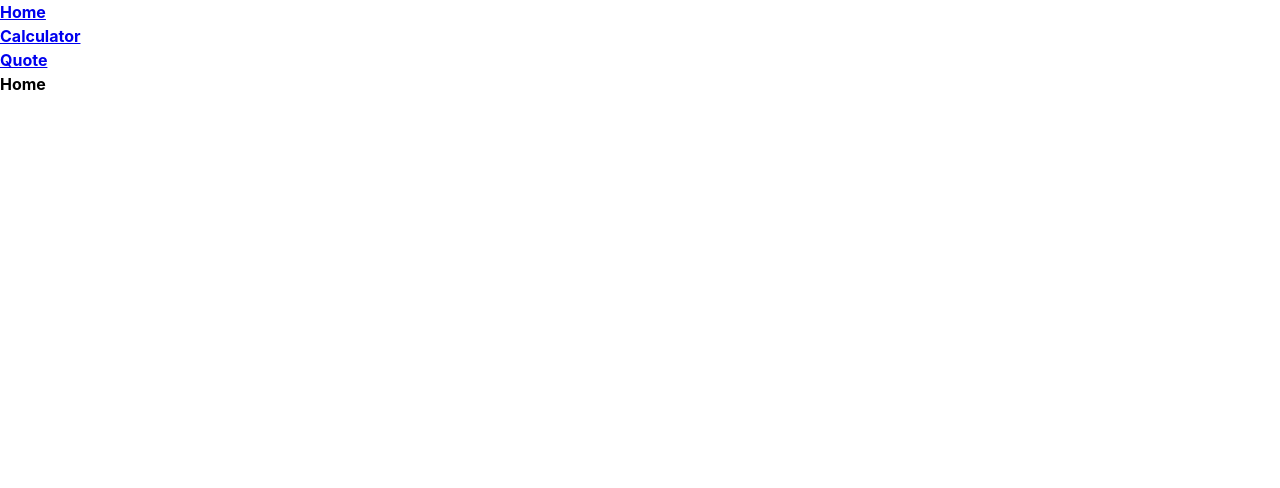
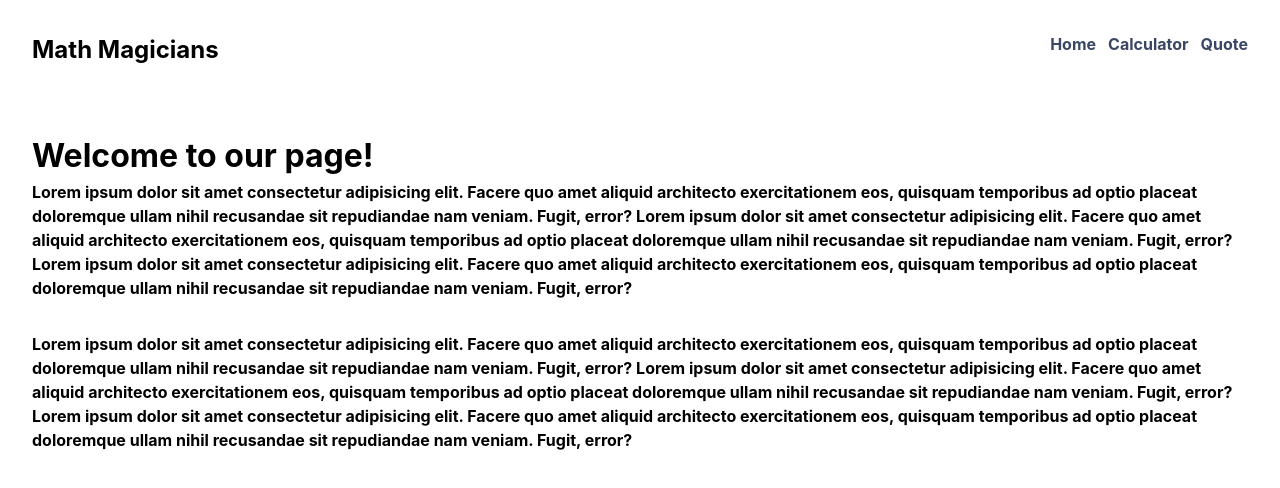
Before and after one commit to MahdiSohaily/Math-magicians, a React (Create React App) app: page / in a window 1280 px wide. Shown: the top 488 px of the page. Built offline with nearby package versions, Linux system fonts and the light colour scheme.

Commit message:
Add content for the home page

```diff
--- a/src/pages/Home.tsx
+++ b/src/pages/Home.tsx
@@ -1,7 +1,37 @@
-import React from 'react'
+import React from 'react';
 
 export default function Home() {
   return (
-    <div>Home</div>
-  )
+    <div className="p-8">
+      <h1>Welcome to our page!</h1>
+      <p>
+        Lorem ipsum dolor sit amet consectetur adipisicing elit. Facere quo amet
+        aliquid architecto exercitationem eos, quisquam temporibus ad optio
+        placeat doloremque ullam nihil recusandae sit repudiandae nam veniam.
+        Fugit, error?
+        Lorem ipsum dolor sit amet consectetur adipisicing elit. Facere quo amet
+        aliquid architecto exercitationem eos, quisquam temporibus ad optio
+        placeat doloremque ullam nihil recusandae sit repudiandae nam veniam.
+        Fugit, error?
+        Lorem ipsum dolor sit amet consectetur adipisicing elit. Facere quo amet
+        aliquid architecto exercitationem eos, quisquam temporibus ad optio
+        placeat doloremque ullam nihil recusandae sit repudiandae nam veniam.
+        Fugit, error?
+      </p>
+      <p className='mt-8'>
+        Lorem ipsum dolor sit amet consectetur adipisicing elit. Facere quo amet
+        aliquid architecto exercitationem eos, quisquam temporibus ad optio
+        placeat doloremque ullam nihil recusandae sit repudiandae nam veniam.
+        Fugit, error?
+        Lorem ipsum dolor sit amet consectetur adipisicing elit. Facere quo amet
+        aliquid architecto exercitationem eos, quisquam temporibus ad optio
+        placeat doloremque ullam nihil recusandae sit repudiandae nam veniam.
+        Fugit, error?
+        Lorem ipsum dolor sit amet consectetur adipisicing elit. Facere quo amet
+        aliquid architecto exercitationem eos, quisquam temporibus ad optio
+        placeat doloremque ullam nihil recusandae sit repudiandae nam veniam.
+        Fugit, error?
+      </p>
+    </div>
+  );
 }
--- a/src/pages/Navbar.tsx
+++ b/src/pages/Navbar.tsx
@@ -4,7 +4,8 @@ import { Outlet, NavLink } from 'react-router-dom';
 export default function Navbar() {
   return (
     <>
-      <nav className="navBar">
+      <nav className="navBar p-8">
+        <p className='logo'>Math Magicians</p>
         <ul className={`menuNav`}>
           <li>
             <NavLink to="/">
--- a/src/styles/App.css
+++ b/src/styles/App.css
@@ -333,3 +333,23 @@ select {
 }
 
 /* ------------------ END UTILITY CLASSES----------------------- */
+
+.navBar {
+  display: flex;
+  justify-content: space-between;
+}
+
+.logo {
+  font-size: 24px;
+}
+
+.menuNav {
+  display: flex;
+  list-style-type: none;
+  gap: var(--size-300);
+}
+
+.menuNav li a {
+  text-decoration: none;
+  color: var(--main-bg);
+}
```
